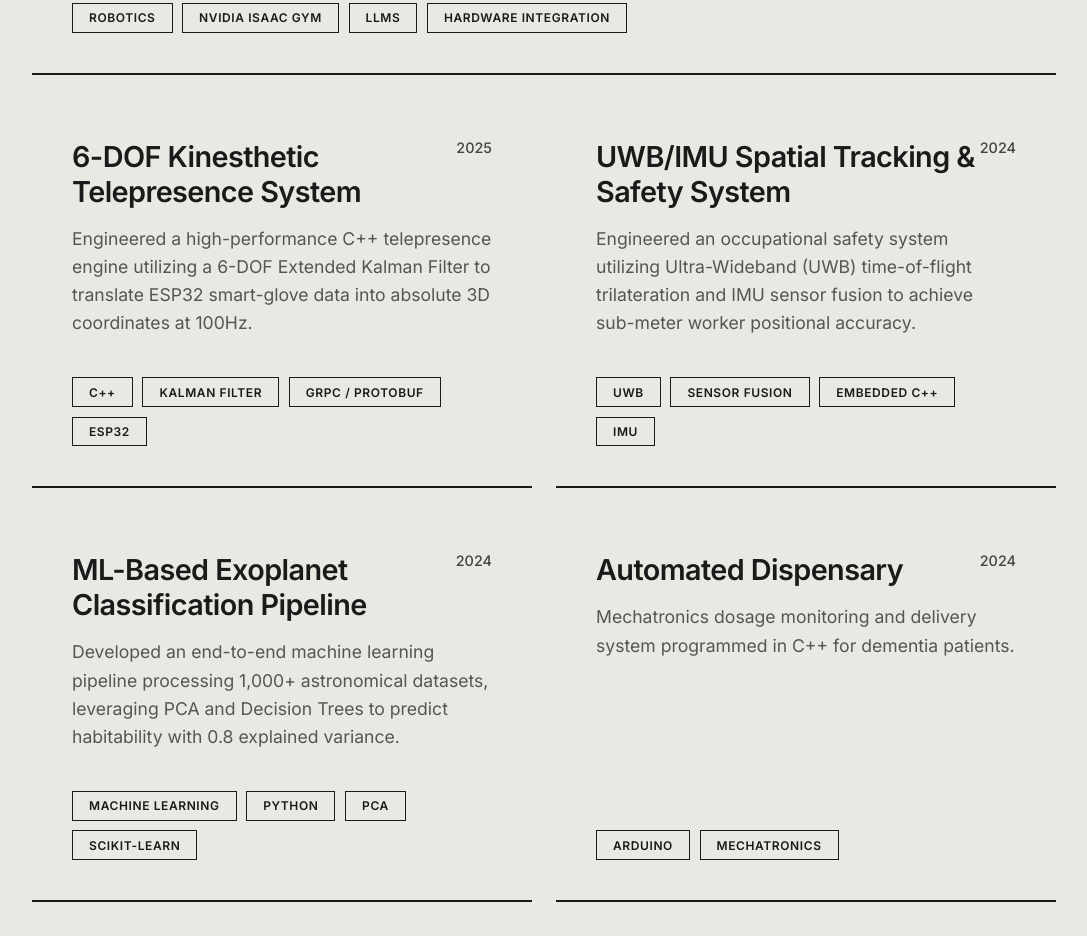
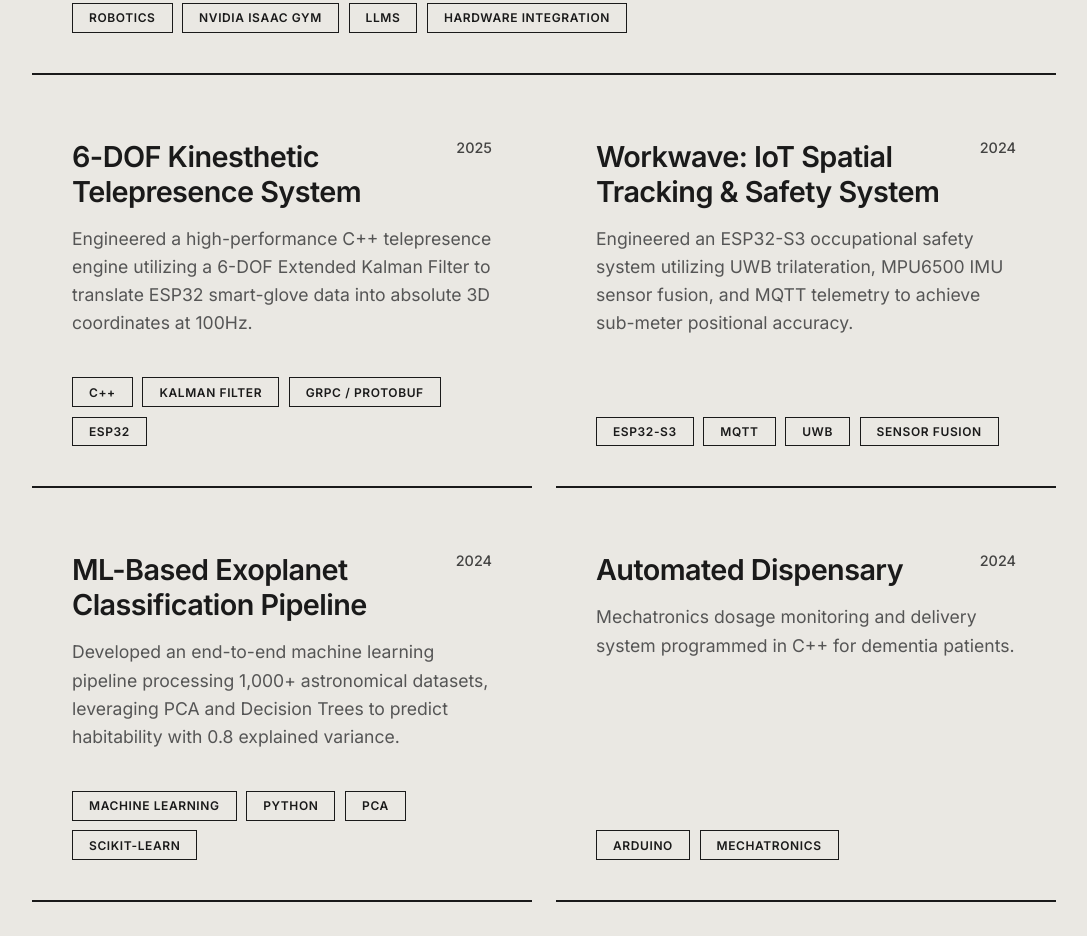
Before and after one commit to MShandilya707/Mayank_web, a React (Vite) app: page / in a window 1280 px wide. Shown: the part 2380-3316 px from the top of the page, without its empty margins (96-1183 px from the left). Built offline with nearby package versions, Linux system fonts and the light colour scheme.

Commit message:
Update Workwave project with exact hardware specs

```diff
--- a/src/components/Projects.tsx
+++ b/src/components/Projects.tsx
@@ -27,14 +27,14 @@ const projects = [
     span: "col-span-1"
   },
   {
-    title: "UWB/IMU Spatial Tracking & Safety System",
+    title: "Workwave: IoT Spatial Tracking & Safety System",
     year: "2024",
-    desc: "Engineered an occupational safety system utilizing Ultra-Wideband (UWB) time-of-flight trilateration and IMU sensor fusion to achieve sub-meter worker positional accuracy.",
-    longDesc: "Developed an advanced occupational safety system engineered for high-noise industrial environments. The hardware architecture utilizes Ultra-Wideband (UWB) time-of-flight (ToF) trilateration combined with 6-axis IMU data. A custom sensor fusion algorithm continuously calculates worker positions and orientations with sub-meter spatial accuracy, overcoming the limitations of traditional GPS or Wi-Fi in complex indoor environments. By cross-referencing real-time telemetry against geofenced hazard zones, the embedded system instantly triggers localized auditory and haptic warnings with ultra-low latency to prevent workplace accidents.",
+    desc: "Engineered an ESP32-S3 occupational safety system utilizing UWB trilateration, MPU6500 IMU sensor fusion, and MQTT telemetry to achieve sub-meter positional accuracy.",
+    longDesc: "Developed an advanced IoT occupational safety system engineered for high-noise industrial environments. The hardware architecture is built around an ESP32-S3 microcontroller integrating an MPU6500 6-DOF IMU and UWB anchors. By combining UWB time-of-flight (ToF) positional data with IMU orientation data, the embedded system achieves highly accurate sub-meter spatial tracking. Real-time telemetry and hazard triggers are orchestrated via an MQTT broker, allowing the system to instantly activate localized buzzer and speaker actuators when workers breach geofenced danger zones. The portable system is powered by an integrated 18650 Battery with a custom BMS.",
     images: [
       "https://images.unsplash.com/photo-1581092160562-40aa08e78837?q=80&w=1200&auto=format&fit=crop"
     ],
-    tags: ["UWB", "Sensor Fusion", "Embedded C++", "IMU"],
+    tags: ["ESP32-S3", "MQTT", "UWB", "Sensor Fusion"],
     span: "col-span-1"
   },
   {
```
